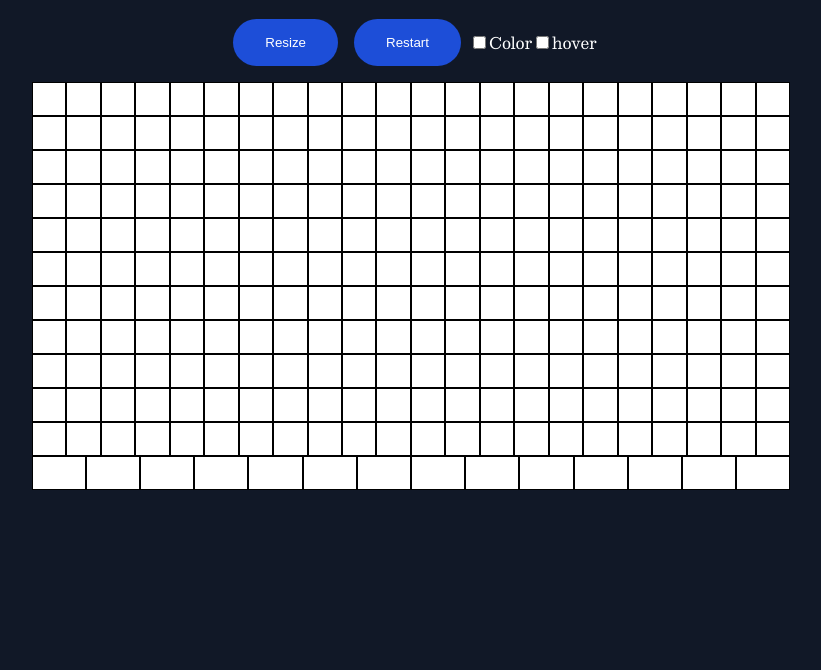
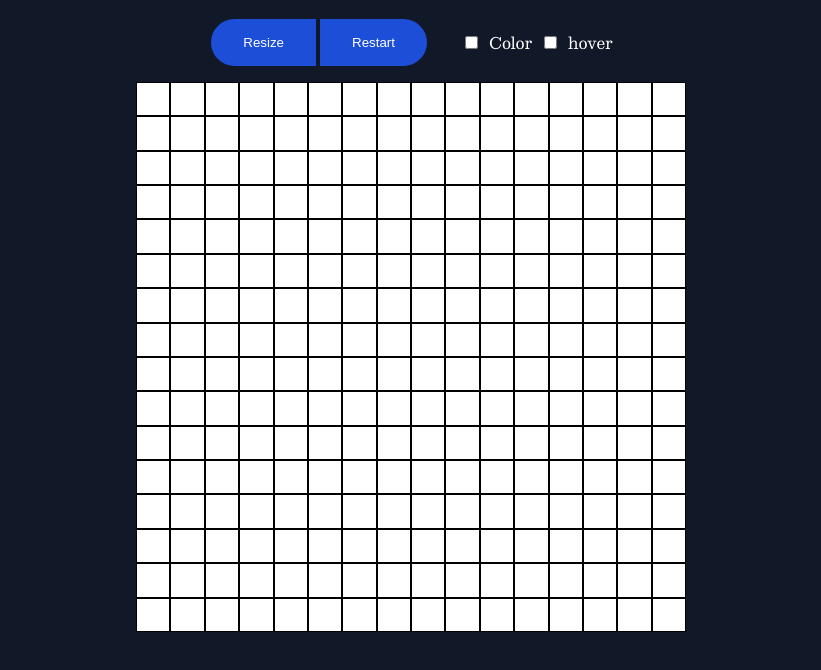
Before and after one commit to EmmanuelETM/Etch-a-Sketch, a plain HTML site: page index.html in a window 1280 px wide. Shown: the part 78-748 px from the top of the page, without its empty margins (229-1050 px from the left). Drawn offline with nearby package versions, Linux system fonts and the light colour scheme.

Commit message:
Feat: Add functions cellSize() and gridSize() for calculating the size of the sketchpad

```diff
--- a/app.js
+++ b/app.js
@@ -1,15 +1,29 @@
+// Calculating the Sketchpad Size
 
-// Calculating the Sketchpad Size
-const sketchSize = (size) => {
-    sketchpad.innerHTML = '';
-    for(let i = 0; i < size ** 2; i++){
-        let div = document.createElement('div');
-        sketchpad.appendChild(div);
+const cellSize = (size) => {
+    let cellArr = document.querySelectorAll('.cell');
+    cellArr.forEach(cell => {
+        cell.style.width = `${550/size}` + 'px';
+        cell.style.height = `${550/size}` + 'px';
+    })
+}
+
+const gridSize = (size) => {
+    for (let i = 0; i < size ** 2; i++) {
+        let cell = document.createElement('div');
+        cell.classList.add('cell');
+        sketchpad.appendChild(cell);
     }
+
+    cellSize(size);
 }
 
 
+gridSize(16);
+
+
 // Color checkbox functions
+
 const getColor = () => {
     const color = '#' + Math.floor(Math.random() * 16777215).toString(16);
     return color;
@@ -26,12 +40,10 @@ const handleDrawing = (Event) => {
 // Hover and Click listeners and functions
 
 const handleAddListeners = (action) => {
-    console.log(`add ${action}`)
     sketchpad.addEventListener(action, handleDrawing);
 }
 
 const handleRemoveListeners = (action) => {
-    console.log(`remove ${action}`)
     sketchpad.removeEventListener(action, handleDrawing);
 }
 
@@ -53,16 +65,16 @@ const updateListeners = () => {
     }
 }
 
-updateListeners();
 hoverInput.addEventListener('change', updateListeners);
 
-
+// Restart button listeners
 
 restartButton.addEventListener('click', (Event) => {
     let cells = document.querySelectorAll('.sketchpad div');
     cells.forEach(element => {
         element.style.backgroundColor = 'white';
     })
+    sketchpad.style.backgroundColor = 'white';
 })
 
-sketchSize(16);
+updateListeners();
--- a/elements.js
+++ b/elements.js
@@ -14,6 +14,13 @@ colorInput.type = 'checkbox';
 colorLabel.textContent = 'Color';
 hoverInput.type = 'checkbox';
 hoverLabel.textContent = 'hover';
+
+inputContainer.classList.add('input-container');
+inputContainer.appendChild(colorInput);
+inputContainer.appendChild(colorLabel);
+inputContainer.appendChild(hoverInput);
+inputContainer.appendChild(hoverLabel);
+
 resizeButton.textContent = 'Resize';
 resizeButton.classList.add('resize');
 restartButton.textContent = 'Restart';
@@ -23,11 +30,6 @@ buttonContainer.classList.add('button-container');
 buttonContainer.appendChild(resizeButton);
 buttonContainer.appendChild(restartButton);
 
-inputContainer.appendChild(colorInput);
-inputContainer.appendChild(colorLabel);
-inputContainer.appendChild(hoverInput);
-inputContainer.appendChild(hoverLabel);
-
 optionsContainer.classList.add('options-container');
 optionsContainer.appendChild(buttonContainer);
 optionsContainer.appendChild(inputContainer);
--- a/style.css
+++ b/style.css
@@ -1,19 +1,12 @@
 @import url('https://fonts.googleapis.com/css2?family=Besley:ital,wght@0,400;1,900&display=swap');
-
-body{
+* {
+    box-sizing: border-box;
+}
+body {
     font-family: Besley, serif;
     text-align: center;
     color: white;
     background-color: #111827;
-}
-
-button {
-    margin: 0 8px;
-    padding: 1rem 2rem;
-    background-color: #1d4ed8;
-    color: white;
-    border: none;
-    border-radius: 30px;
 }
 
 .container {
@@ -22,12 +15,12 @@ button {
     justify-content: center;
     align-items: center;
     gap: 1rem;
-
 }
 
 .options-container {
     display: flex;
     align-items: center;
+    gap: 2rem;
 }
 
 .button-container {
@@ -35,12 +28,18 @@ button {
     align-items: center;
 }
 
+.input-container {
+    display: flex;
+    align-items: center;
+    gap: 8px;
+}
 
 .sketchpad {
     display: flex;
     align-items: center;
     flex-wrap: wrap;
-    width: 60%;
+    width: 550px;
+    height: 550px;
     background-color: white;
     color: black;
 }
@@ -50,3 +49,21 @@ button {
     border: solid black 1px;
     padding: 16px;
 }
+
+/* Buttons */
+
+.resize, .restart {
+    margin: 0 2px;
+    padding: 1rem 2rem;
+    background-color: #1d4ed8;
+    color: white;
+    border: none;
+}
+
+.resize {
+    border-radius: 30px 0 0 30px;
+}
+
+.restart {
+    border-radius: 0 30px 30px 0;
+}
```
